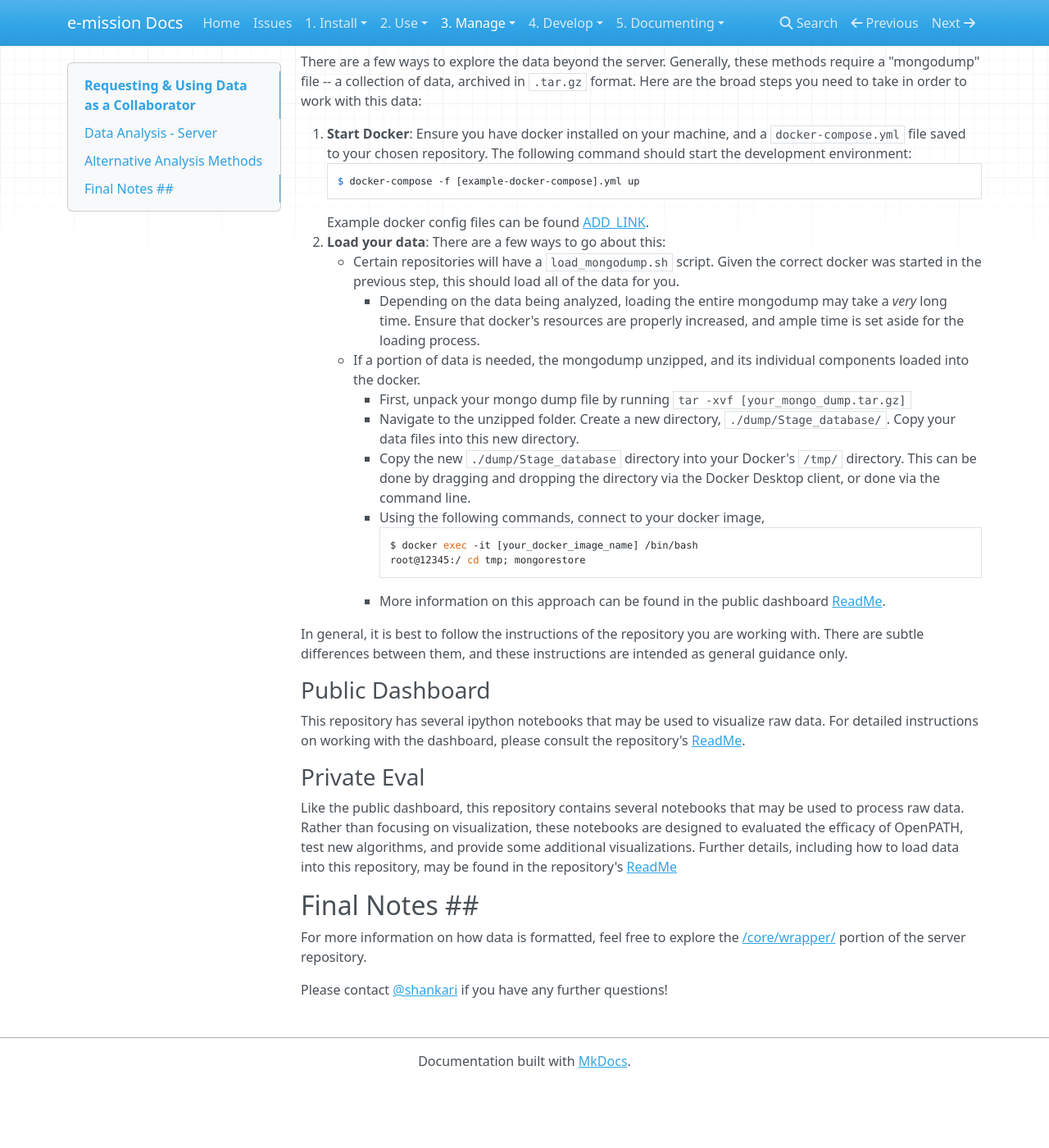
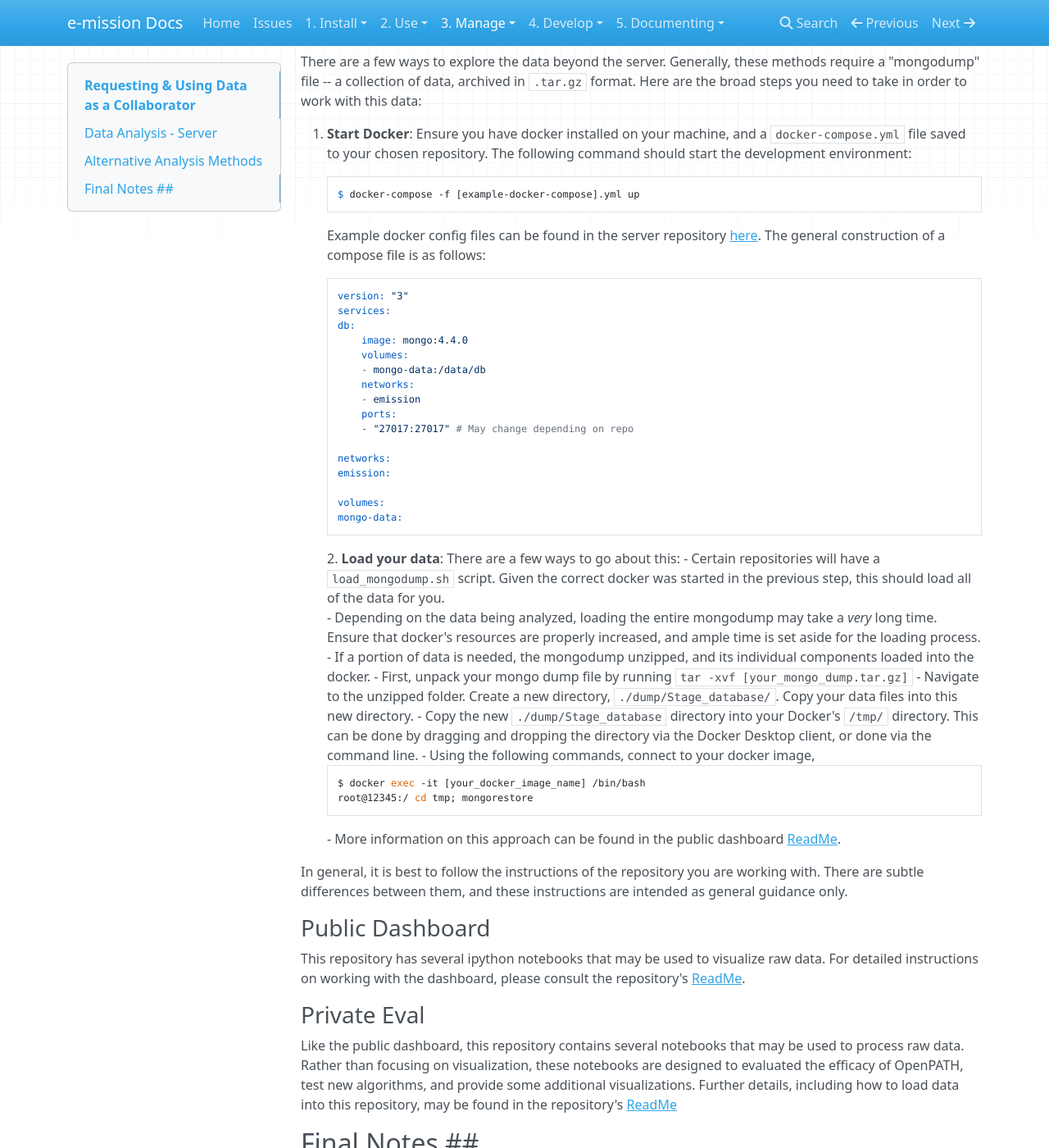
Before and after one commit to e-mission/e-mission-docs, an MkDocs documentation site: the page built from docs/manage/requesting_data_as_a_collaborator.md, in a window 1280 px wide and 1400 px high, scrolled down 1680 px. Shown: the whole window at 82% size. Built offline with MkDocs 1.6.1, drawn with Linux system fonts in a browser that asks for light colours; nearby versions of some CDN libraries; before the commit the page ends 3002 px from its top, so only the background shows below that; some of the changed text lies outside the part shown.

Commit message:
Filled out the compose example / link

````diff
--- a/docs/manage/requesting_data_as_a_collaborator.md
+++ b/docs/manage/requesting_data_as_a_collaborator.md
@@ -62,7 +62,26 @@ There are a few ways to explore the data beyond the server.  Generally, these me
     ```bash
     $ docker-compose -f [example-docker-compose].yml up
     ```
-    Example docker config files can be found [ADD_LINK]().
+    Example docker config files can be found in the server repository [here](https://github.com/e-mission/e-mission-server/blob/d2f38bc18d5c415888451e7ad98d40325a74c999/emission/integrationTests/docker-compose.yml#L4). The general construction of a compose file is as follows:
+
+    ```yml
+    version: "3"
+    services:
+    db:
+        image: mongo:4.4.0
+        volumes:
+        - mongo-data:/data/db
+        networks:
+        - emission
+        ports:
+        - "27017:27017" # May change depending on repo
+
+    networks:
+    emission:
+
+    volumes:
+    mongo-data:
+    ```
 2. **Load your data**:  There are a few ways to go about this:
     - Certain repositories will have a `load_mongodump.sh` script.  Given the correct docker was started in the previous step, this should load all of the data for you.
         - Depending on the data being analyzed, loading the entire mongodump may take a _very_ long time.  Ensure that docker's resources are properly increased, and ample time is set aside for the loading process.
@@ -88,6 +107,6 @@ Like the public dashboard, this repository contains several notebooks that may b
 
 ## Final Notes ##
 
-For more information on how data is formatted, feel free to explore the [/core/wrapper/](https://github.com/e-mission/e-mission-server/tree/master/emission/core/wrapper) portion of the server repository.
+For more information on how data is formatted, feel free to explore the [emission/core/wrapper/](https://github.com/e-mission/e-mission-server/tree/master/emission/core/wrapper) portion of the server repository.
 
 Please contact @shankari if you have any further questions!
````
